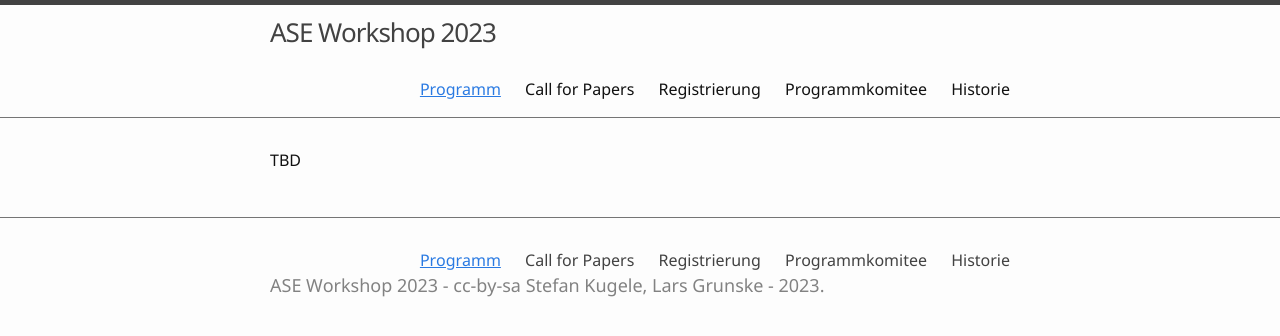
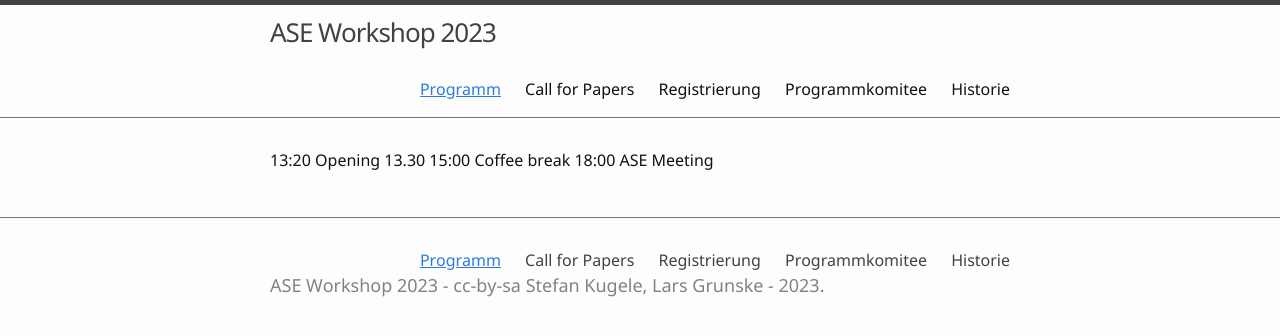
Before and after one commit to ASE-Workshop/2023, a Jekyll site: the page built from 0-programm.md, in a window 1280 px wide. Shown: the top 336 px of the page. Built offline with Jekyll 4.4.1, drawn with Linux system fonts in a browser that asks for light colours.

Commit message:
Update 0-programm.md

```diff
--- a/0-programm.md
+++ b/0-programm.md
@@ -3,4 +3,7 @@ title: Programm
 nav: true
 ---
 
-TBD
+13:20 Opening
+13.30
+15:00 Coffee break
+18:00 ASE Meeting
```
